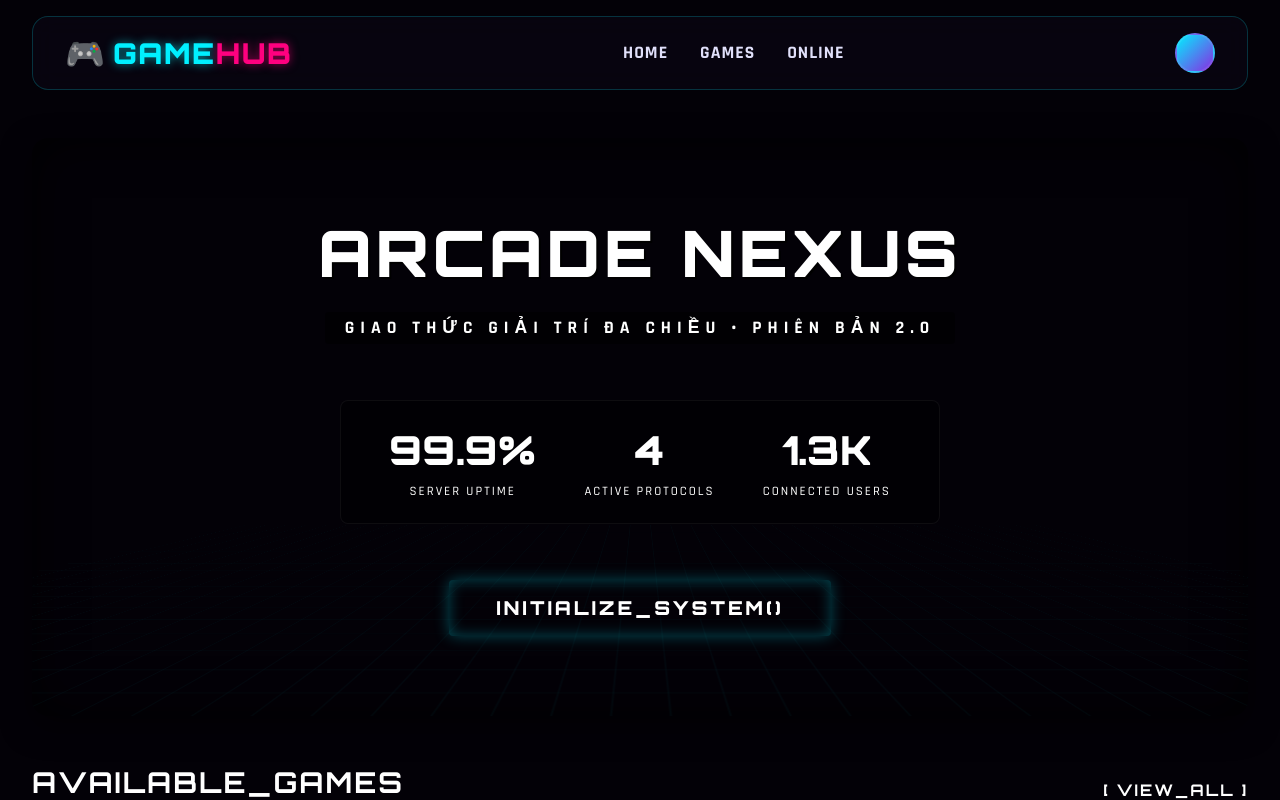
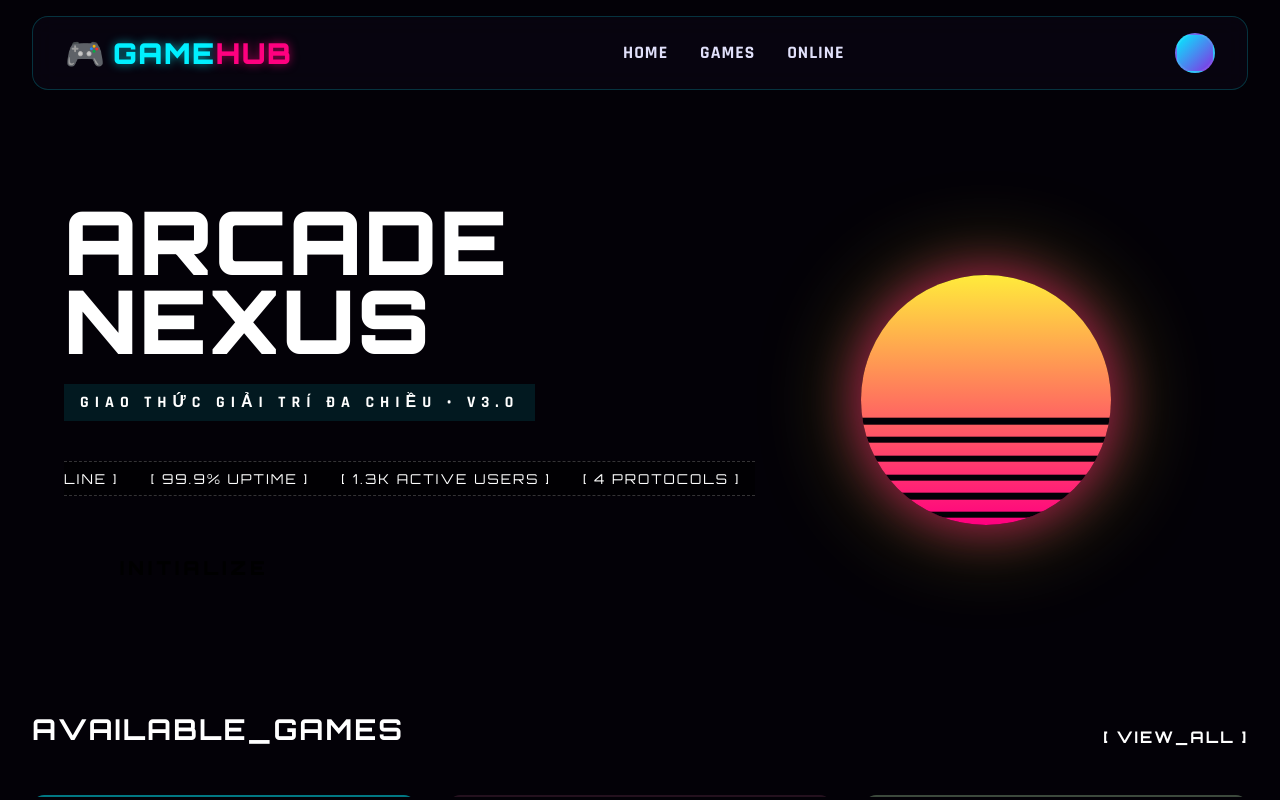
Before and after one commit to Kdz198/Game-Hub, a Next.js app: page / in a window 1280 px wide. Built offline with nearby package versions, Linux system fonts and the light colour scheme.

Commit message:
feat(ui): Fix homepage scrolling and redesign hero to Minimalist Retro-wave split layout

```diff
--- a/src/app/layout.module.css
+++ b/src/app/layout.module.css
@@ -82,4 +82,5 @@
   display: flex;
   flex-direction: column;
   width: 100%;
+  overflow-y: auto;
 }
--- a/src/app/page.module.css
+++ b/src/app/page.module.css
@@ -9,119 +9,154 @@
   width: 100%;
 }
 
-/* HERO SECTION */
-.hero {
-  position: relative;
-  padding: 5rem 3rem;
+/* SPLIT HERO SECTION */
+.heroSplit {
+  display: flex;
+  align-items: center;
+  justify-content: space-between;
+  padding: 4rem 2rem;
   border-radius: 16px;
   background: var(--bg-panel);
   border: 1px solid var(--border-glass);
-  box-shadow: inset 0 0 50px rgba(0, 0, 0, 0.8), 0 10px 30px rgba(0, 0, 0, 0.5);
+  min-height: 400px;
+  position: relative;
   overflow: hidden;
-  text-align: center;
 }
 
-.gridOverlay {
-  position: absolute;
-  top: 0; left: 0; right: 0; bottom: 0;
-  background-image:
-    linear-gradient(rgba(0, 240, 255, 0.1) 1px, transparent 1px),
-    linear-gradient(90deg, rgba(0, 240, 255, 0.1) 1px, transparent 1px);
-  background-size: 30px 30px;
-  background-position: center center;
-  z-index: 0;
-  opacity: 0.3;
-  transform: perspective(500px) rotateX(60deg) scale(2);
-  transform-origin: bottom center;
-  animation: gridMove 20s linear infinite;
-}
-
-@keyframes gridMove {
-  0% { transform: perspective(500px) rotateX(60deg) scale(2) translateY(0); }
-  100% { transform: perspective(500px) rotateX(60deg) scale(2) translateY(30px); }
-}
-
-.heroContent {
-  position: relative;
-  z-index: 1;
+.heroLeft {
+  flex: 1;
   display: flex;
   flex-direction: column;
-  align-items: center;
+  align-items: flex-start;
   gap: 1.5rem;
+  z-index: 2;
+  max-width: 60%;
 }
 
 .title {
-  font-size: 4rem;
+  font-size: 5.5rem;
   font-weight: 900;
-  line-height: 1.1;
-  letter-spacing: 4px;
-  text-shadow: 2px 2px 0px #000;
+  line-height: 0.9;
+  letter-spacing: 2px;
+  color: #fff;
+  text-shadow:
+    4px 4px 0px var(--neon-blue),
+    -2px -2px 0px var(--neon-pink);
+  margin: 0;
 }
 
-.neonTextBlue { color: var(--neon-blue); text-shadow: var(--glow-blue); }
-.neonTextPink { color: var(--neon-pink); text-shadow: var(--glow-pink); }
-.neonTextGreen { color: var(--neon-green); text-shadow: var(--glow-green); }
-
 .subtitle {
-  font-size: 1.1rem;
-  color: var(--text-muted);
+  font-size: 1rem;
+  color: var(--neon-blue);
   letter-spacing: 6px;
   font-weight: 700;
-  background: rgba(0, 0, 0, 0.5);
-  padding: 5px 20px;
-  border-radius: 4px;
-  border-left: 3px solid var(--neon-blue);
-  border-right: 3px solid var(--neon-pink);
+  background: rgba(0, 240, 255, 0.1);
+  padding: 8px 16px;
+  border-left: 4px solid var(--neon-blue);
 }
 
-.heroStats {
-  display: flex;
-  gap: 3rem;
-  margin: 2rem 0;
-  background: rgba(0, 0, 0, 0.4);
-  padding: 1.5rem 3rem;
-  border-radius: 8px;
-  border: 1px solid rgba(255, 255, 255, 0.05);
+.marqueeContainer {
+  width: 100%;
+  overflow: hidden;
+  position: relative;
+  background: rgba(0, 0, 0, 0.5);
+  border-top: 1px dashed rgba(255, 255, 255, 0.2);
+  border-bottom: 1px dashed rgba(255, 255, 255, 0.2);
+  padding: 8px 0;
+  margin: 1rem 0;
 }
 
-.statBox {
+.marquee {
   display: flex;
-  flex-direction: column;
-  align-items: center;
-  gap: 0.5rem;
-}
-
-.statValue {
-  font-size: 2.5rem;
-  font-weight: 900;
-}
-
-.statLabel {
-  font-size: 0.8rem;
+  gap: 2rem;
+  white-space: nowrap;
+  animation: scrollText 15s linear infinite;
   color: var(--text-muted);
+  font-size: 0.85rem;
   letter-spacing: 2px;
 }
 
-.primaryButton {
-  padding: 1rem 3rem;
+@keyframes scrollText {
+  0% { transform: translateX(0); }
+  100% { transform: translateX(-50%); }
+}
+
+.cyberButton {
+  padding: 1.2rem 3.5rem;
   font-size: 1.2rem;
   font-weight: 900;
-  letter-spacing: 3px;
-  border-radius: 4px;
-  background: transparent;
-  color: var(--neon-blue);
-  border: 2px solid var(--neon-blue);
-  box-shadow: 0 0 15px rgba(0, 240, 255, 0.3), inset 0 0 15px rgba(0, 240, 255, 0.3);
+  letter-spacing: 4px;
+  background: var(--neon-pink);
+  color: #000;
+  border: none;
+  cursor: pointer;
+  clip-path: polygon(10% 0, 100% 0, 100% 70%, 90% 100%, 0 100%, 0 30%);
   transition: all 0.3s ease;
-  cursor: pointer;
-  text-transform: uppercase;
+  position: relative;
 }
 
-.primaryButton:hover {
-  background: var(--neon-blue);
-  color: #000;
-  box-shadow: 0 0 30px rgba(0, 240, 255, 0.6), inset 0 0 20px rgba(255, 255, 255, 0.8);
+.cyberButton:hover {
+  background: #fff;
+  box-shadow: 0 0 20px var(--neon-pink);
   transform: scale(1.05);
+}
+
+.heroRight {
+  flex: 1;
+  display: flex;
+  justify-content: center;
+  align-items: center;
+  z-index: 1;
+  position: relative;
+  height: 100%;
+}
+
+.outrunSun {
+  width: 250px;
+  height: 250px;
+  border-radius: 50%;
+  background: linear-gradient(to bottom, #ffeb3b 0%, #ff007f 100%);
+  box-shadow: 0 0 50px rgba(255, 0, 127, 0.6), 0 0 100px rgba(255, 235, 59, 0.4);
+  position: relative;
+  overflow: hidden;
+}
+
+.sunLines {
+  position: absolute;
+  bottom: 0;
+  left: 0;
+  width: 100%;
+  height: 50%;
+  background: repeating-linear-gradient(
+    to bottom,
+    transparent 0%,
+    transparent 10%,
+    #030107 10%,
+    #030107 15%
+  );
+  animation: sunPulse 4s infinite alternate;
+}
+
+@keyframes sunPulse {
+  0% { transform: translateY(0); }
+  100% { transform: translateY(5%); }
+}
+
+@media (max-width: 900px) {
+  .heroSplit {
+    flex-direction: column;
+    padding: 3rem 1.5rem;
+    text-align: center;
+  }
+  .heroLeft {
+    max-width: 100%;
+    align-items: center;
+  }
+  .title { font-size: 3.5rem; }
+  .outrunSun {
+    width: 180px; height: 180px;
+    margin-top: 2rem;
+  }
 }
 
 /* GAMES SECTION */
--- a/src/app/page.tsx
+++ b/src/app/page.tsx
@@ -51,28 +51,28 @@ export default function Home() {
 
   return (
     <div className={`${styles.container} ${rajdhani.className} animate-fade-in`}>
-      <section className={styles.hero}>
-        <div className={styles.gridOverlay}></div>
-        <div className={styles.heroContent}>
+      <section className={styles.heroSplit}>
+        <div className={styles.heroLeft}>
           <h1 className={`${styles.title} ${orbitron.className}`}>
-            <span className={styles.neonTextBlue}>ARCADE</span> <span className={styles.neonTextPink}>NEXUS</span>
+            ARCADE<br/>NEXUS
           </h1>
-          <p className={styles.subtitle}>GIAO THỨC GIẢI TRÍ ĐA CHIỀU • PHIÊN BẢN 2.0</p>
-          <div className={styles.heroStats}>
-            <div className={styles.statBox}>
-              <span className={`${styles.statValue} ${orbitron.className} ${styles.neonTextBlue}`}>99.9%</span>
-              <span className={styles.statLabel}>SERVER UPTIME</span>
-            </div>
-            <div className={styles.statBox}>
-              <span className={`${styles.statValue} ${orbitron.className} ${styles.neonTextPink}`}>4</span>
-              <span className={styles.statLabel}>ACTIVE PROTOCOLS</span>
-            </div>
-            <div className={styles.statBox}>
-              <span className={`${styles.statValue} ${orbitron.className} ${styles.neonTextGreen}`}>1.3K</span>
-              <span className={styles.statLabel}>CONNECTED USERS</span>
+          <p className={styles.subtitle}>GIAO THỨC GIẢI TRÍ ĐA CHIỀU • V3.0</p>
+          <div className={styles.marqueeContainer}>
+            <div className={`${styles.marquee} ${orbitron.className}`}>
+              <span>[ STATUS: ONLINE ]</span>
+              <span>[ 99.9% UPTIME ]</span>
+              <span>[ 1.3K ACTIVE USERS ]</span>
+              <span>[ 4 PROTOCOLS ]</span>
+              <span>[ STATUS: ONLINE ]</span>
             </div>
           </div>
-          <button className={`${styles.primaryButton} ${orbitron.className}`}>INITIALIZE_SYSTEM()</button>
+          <button className={`${styles.cyberButton} ${orbitron.className}`}>INITIALIZE</button>
+        </div>
+
+        <div className={styles.heroRight}>
+          <div className={styles.outrunSun}>
+            <div className={styles.sunLines}></div>
+          </div>
         </div>
       </section>
 
```
